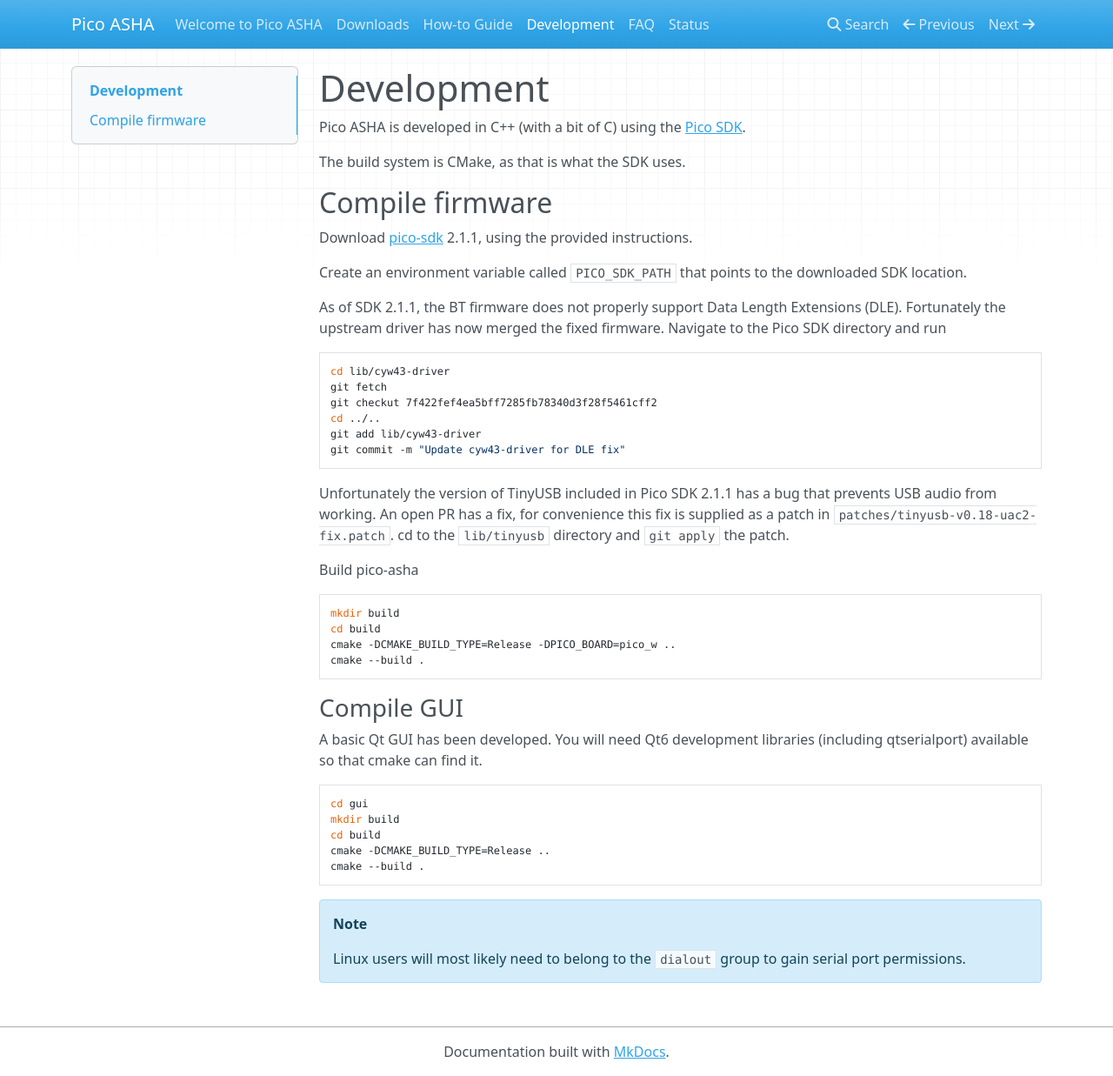
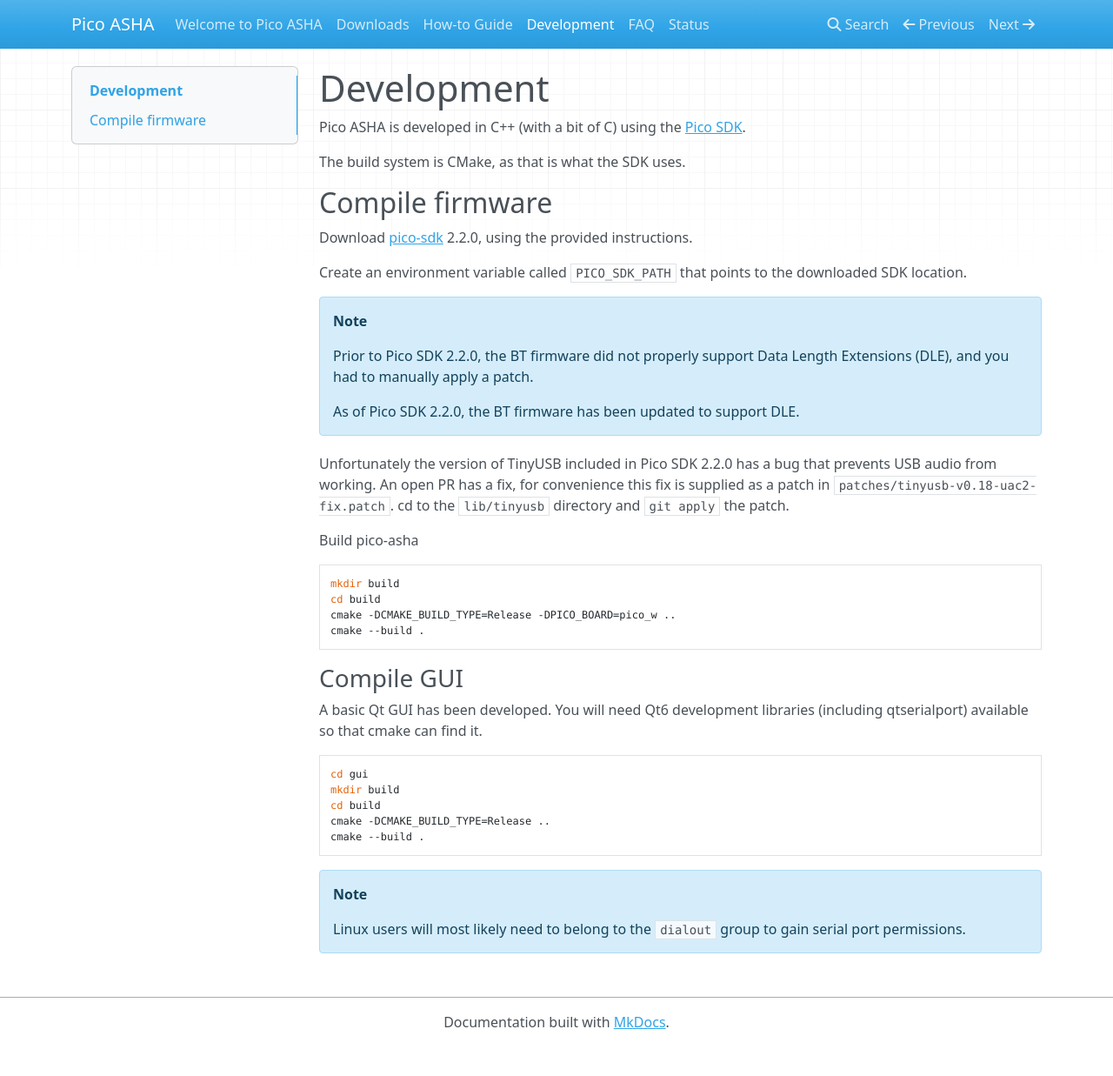
Before and after one commit to shermp/Pico-ASHA, an MkDocs documentation site: the page built from website/docs/development.md, in a window 1280 px wide and 1237 px high. Shown: the whole window at 87% size. Built offline with MkDocs 1.6.1, drawn with Linux system fonts in a browser that asks for light colours; nearby versions of some CDN libraries.

Commit message:
Update to Pico SDK 2.2.0

````diff
--- a/website/docs/development.md
+++ b/website/docs/development.md
@@ -6,22 +6,18 @@
 
 ## Compile firmware
 
-Download [pico-sdk](https://github.com/raspberrypi/pico-sdk) 2.1.1, using the provided instructions.
+Download [pico-sdk](https://github.com/raspberrypi/pico-sdk) 2.2.0, using the provided instructions.
 
 Create an environment variable called `PICO_SDK_PATH` that points to the downloaded SDK location.
 
-As of SDK 2.1.1, the BT firmware does not properly support Data Length Extensions (DLE). Fortunately the upstream driver has now merged the fixed firmware. Navigate to the Pico SDK directory and run
+!!! Note
 
-```sh
-cd lib/cyw43-driver
-git fetch
-git checkut 7f422fef4ea5bff7285fb78340d3f28f5461cff2
-cd ../..
-git add lib/cyw43-driver
-git commit -m "Update cyw43-driver for DLE fix"
-```
+    Prior to Pico SDK 2.2.0, the BT firmware did not properly support Data Length Extensions (DLE), and you had to manually apply a patch.
 
-Unfortunately the version of TinyUSB included in Pico SDK 2.1.1 has a bug that prevents USB audio from working. An open PR has a fix, for convenience this fix is supplied as a patch in `patches/tinyusb-v0.18-uac2-fix.patch`. cd to the `lib/tinyusb` directory and `git apply` the patch.
+    As of Pico SDK 2.2.0, the BT firmware has been updated to support DLE.
+
+
+Unfortunately the version of TinyUSB included in Pico SDK 2.2.0 has a bug that prevents USB audio from working. An open PR has a fix, for convenience this fix is supplied as a patch in `patches/tinyusb-v0.18-uac2-fix.patch`. cd to the `lib/tinyusb` directory and `git apply` the patch.
 
 Build pico-asha
 ```sh
````
Also changed, not shown: CMakeLists.txt (+4 -4 lines), 1 other file.
